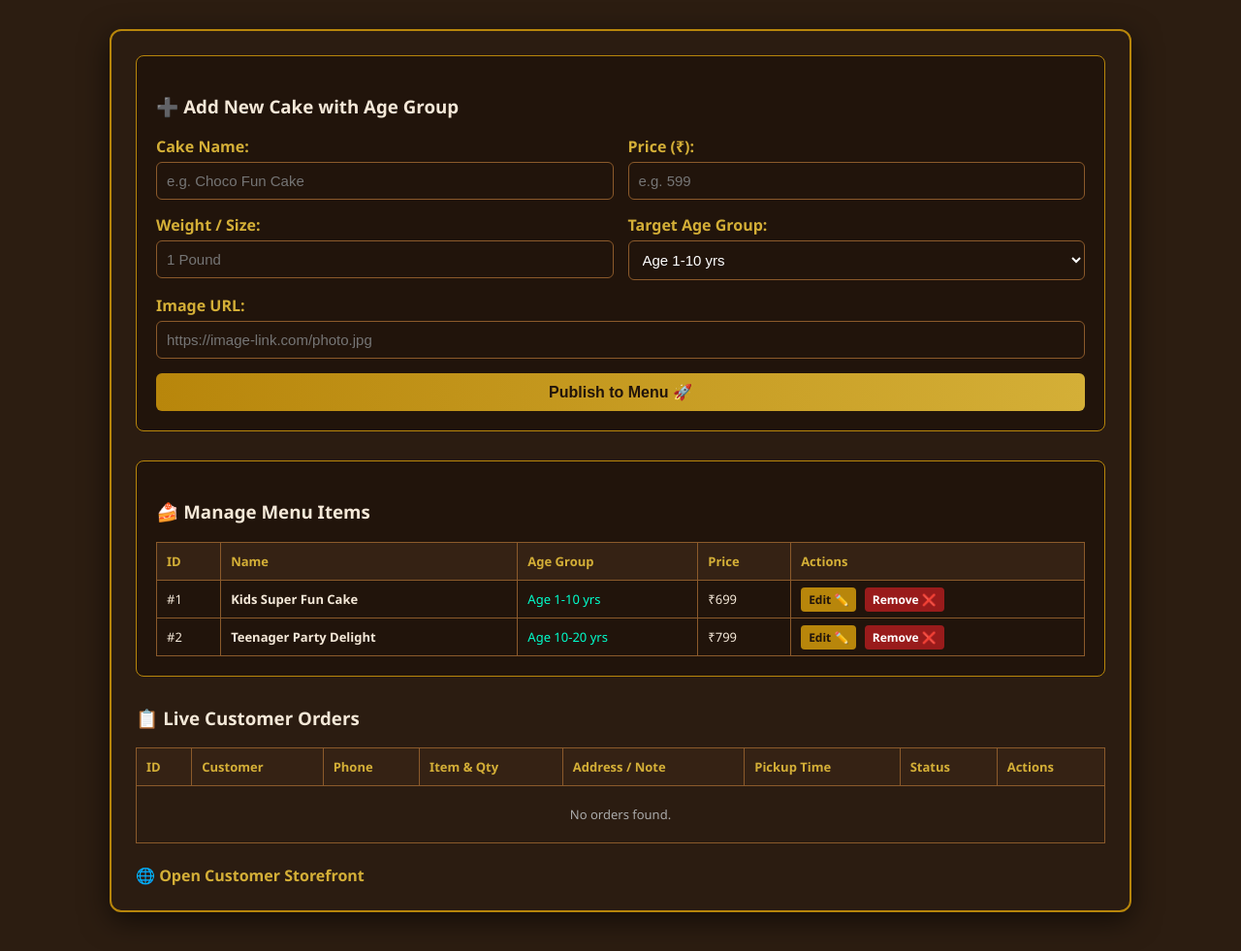
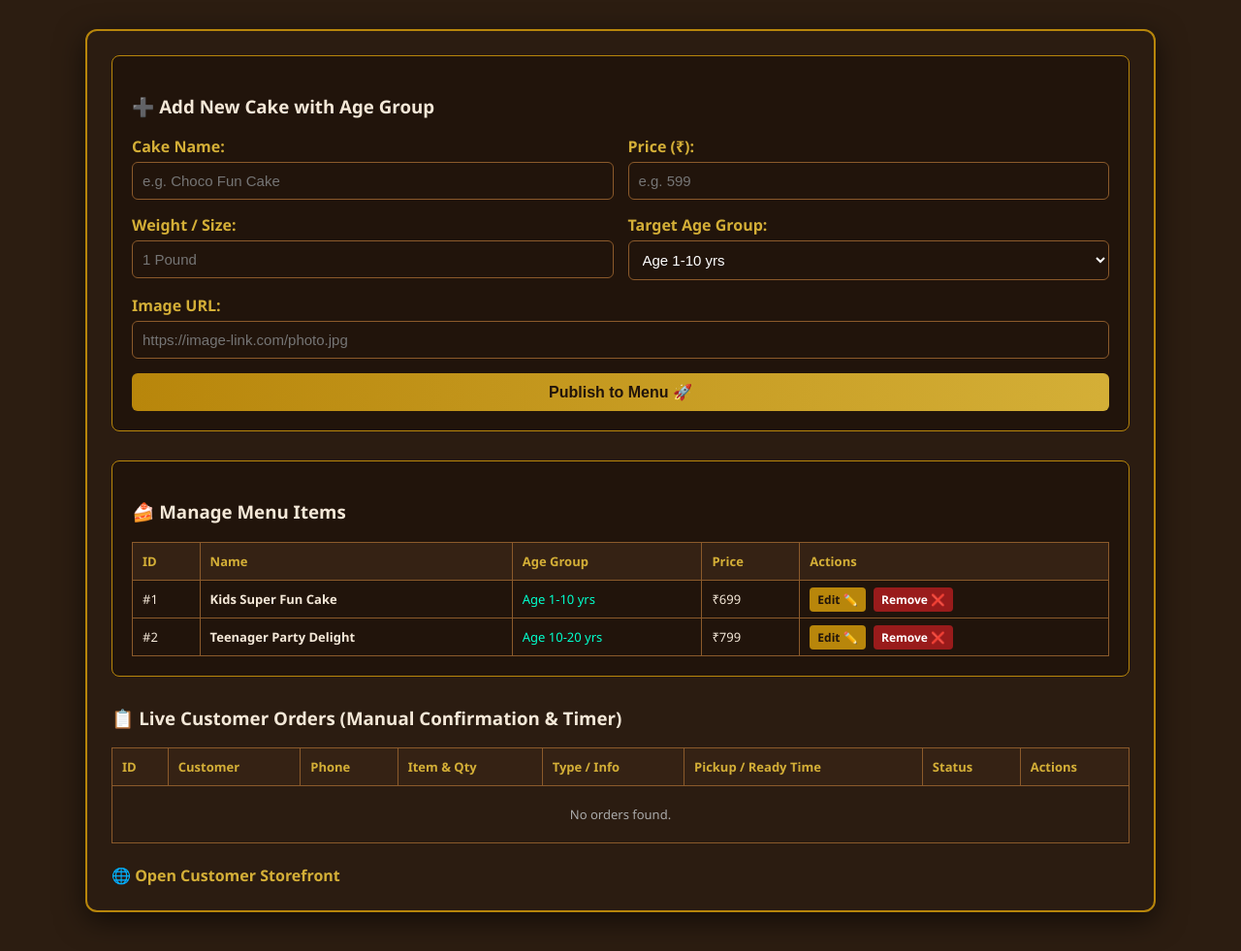
Before and after one commit to yashtikyani010-ai/lovely-bakery, a Flask app: page /admin-dashboard in a window 1280 px wide. Shown: the part 115-1096 px from the top of the page at 97% size. Run offline with Flask 3, Linux system fonts and the light colour scheme; the visitor is signed in with stand-in values (Sample User, id 1).

Commit message:
Update admin.html

```diff
--- a/lovely_bakery_app/templates/admin.html
+++ b/lovely_bakery_app/templates/admin.html
@@ -4,7 +4,6 @@
     <meta charset="UTF-8">
     <meta name="viewport" content="width=device-width, initial-scale=1.0">
     <title>Lovely Bakery - Admin Portal</title>
-    <!-- Auto reload admin dashboard every 60 seconds (1 minute) -->
     {% if not show_login %}
     <meta http-equiv="refresh" content="60">
     {% endif %}
@@ -12,7 +11,7 @@
         body { font-family: 'Segoe UI', Tahoma, Geneva, Verdana, sans-serif; background: #2c1d11; margin: 0; padding: 0; color: #f4e8d8; }
         header { background: linear-gradient(90deg, #4a2e18, #b8860b); color: white; padding: 20px; display: flex; justify-content: space-between; align-items: center; border-bottom: 2px solid #d4af37; }
         .header-actions { display: flex; gap: 10px; align-items: center; }
-        .container { max-width: 1000px; margin: 30px auto; background: rgba(44, 29, 17, 0.95); padding: 25px; border-radius: 12px; box-shadow: 0 8px 30px rgba(0,0,0,0.6); border: 2px solid #b8860b; margin-bottom: 40px; }
+        .container { max-width: 1050px; margin: 30px auto; background: rgba(44, 29, 17, 0.95); padding: 25px; border-radius: 12px; box-shadow: 0 8px 30px rgba(0,0,0,0.6); border: 2px solid #b8860b; margin-bottom: 40px; }
         .login-box { max-width: 400px; margin: 80px auto; background: rgba(44, 29, 17, 0.95); padding: 30px; border-radius: 12px; box-shadow: 0 8px 30px rgba(0,0,0,0.6); border: 2px solid #b8860b; }
         .form-group { margin-bottom: 15px; }
         label { display: block; margin-bottom: 5px; font-weight: bold; color: #d4af37; }
@@ -63,7 +62,7 @@
 
     <div class="container">
 
-        <!-- Add / Edit Form with Age Group Selection -->
+        <!-- Add / Edit Form -->
         <div class="section-box">
             {% if edit_item %}
                 <h3>✏️ Edit Cake (ID: #{{ edit_item.id }})</h3>
@@ -164,10 +163,10 @@
         </div>
 
         <!-- Live Orders -->
-        <h3>📋 Live Customer Orders</h3>
+        <h3>📋 Live Customer Orders (Manual Confirmation & Timer)</h3>
         <table>
             <thead>
-                <tr><th>ID</th><th>Customer</th><th>Phone</th><th>Item & Qty</th><th>Address / Note</th><th>Pickup Time</th><th>Status</th><th>Actions</th></tr>
+                <tr><th>ID</th><th>Customer</th><th>Phone</th><th>Item & Qty</th><th>Type / Info</th><th>Pickup / Ready Time</th><th>Status</th><th>Actions</th></tr>
             </thead>
             <tbody>
                 {% for order in orders %}
@@ -176,14 +175,14 @@
                     <td>{{ order.name }}</td>
                     <td>📞 {{ order.phone }}</td>
                     <td>🎂 {{ order.item }} (Qty: {{ order.quantity }})</td>
-                    <td>📍 {{ order.location }}</td>
+                    <td><b>{{ order.delivery_type }}</b><br><small>{{ order.location }}</small></td>
                     <td><b style="color: #d4af37;">⏰ {{ order.pickup_time }}</b></td>
                     <td><b style="color: #00ffcc;">{{ order.status }}</b></td>
                     <td>
-                        <a href="/update_status/{{ order.id }}/preparing" style="background:#d97706; color:white; padding:4px 6px; text-decoration:none; border-radius:4px;">Prep</a>
-                        <a href="/update_status/{{ order.id }}/ready" style="background:#0284c7; color:white; padding:4px 6px; text-decoration:none; border-radius:4px;">Ready</a>
-                        <a href="/update_status/{{ order.id }}/delivered" style="background:#16a34a; color:white; padding:4px 6px; text-decoration:none; border-radius:4px;">Completed</a>
-                        <a href="/update_status/{{ order.id }}/declined" style="background:#dc2626; color:white; padding:4px 6px; text-decoration:none; border-radius:4px;">Decline</a>
+                        <a href="/confirm_order/{{ order.id }}" style="background:#16a34a; color:white; padding:4px 6px; text-decoration:none; border-radius:4px; display:inline-block; margin-bottom:3px; font-weight:bold;">Confirm & Start ⏳</a><br>
+                        <a href="/update_status/{{ order.id }}/ready" style="background:#0284c7; color:white; padding:4px 6px; text-decoration:none; border-radius:4px; display:inline-block; margin-bottom:3px;">Ready</a>
+                        <a href="/update_status/{{ order.id }}/delivered" style="background:#16a34a; color:white; padding:4px 6px; text-decoration:none; border-radius:4px; display:inline-block; margin-bottom:3px;">Completed</a>
+                        <a href="/update_status/{{ order.id }}/declined" style="background:#dc2626; color:white; padding:4px 6px; text-decoration:none; border-radius:4px; display:inline-block;">Decline</a>
                     </td>
                 </tr>
                 {% else %}
```
